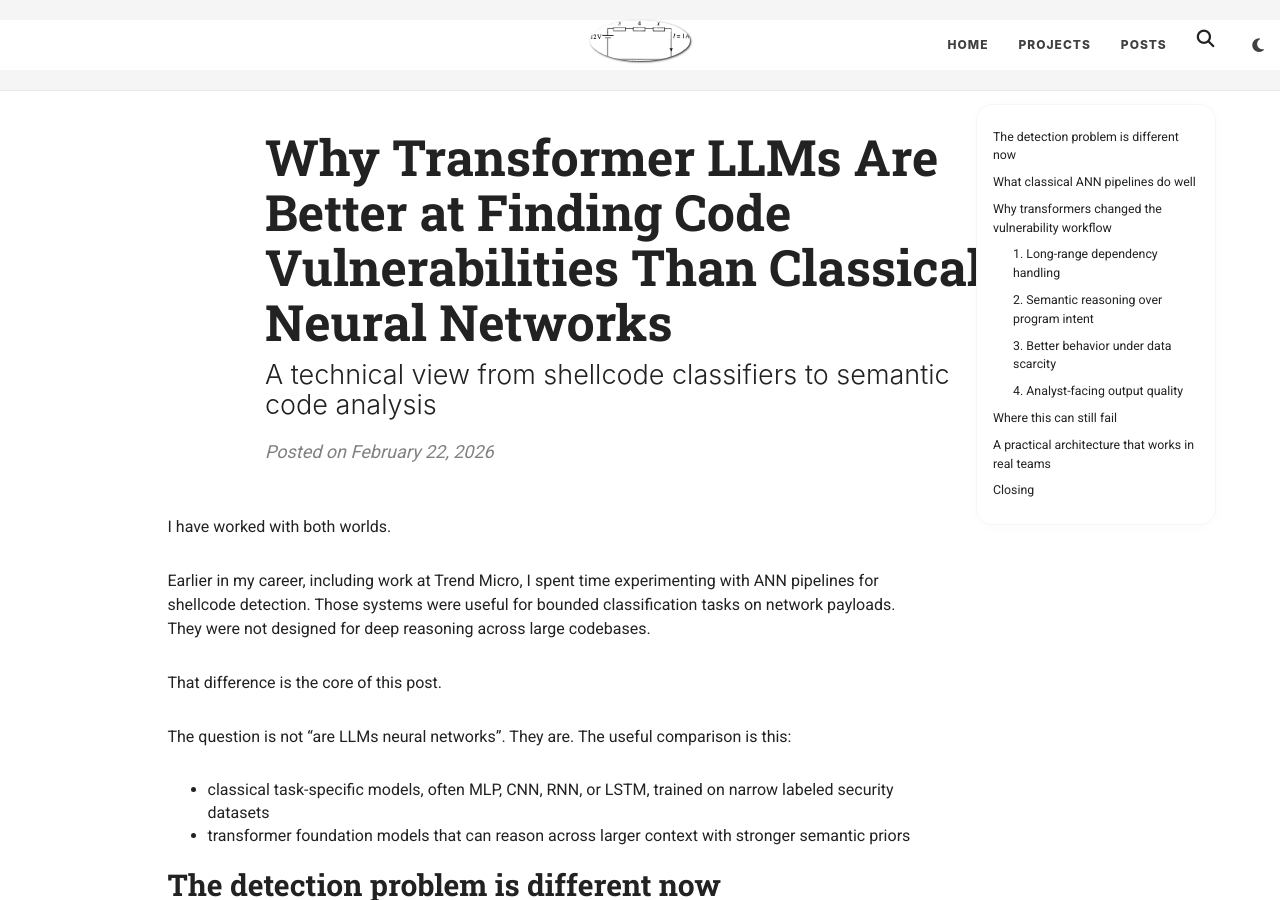
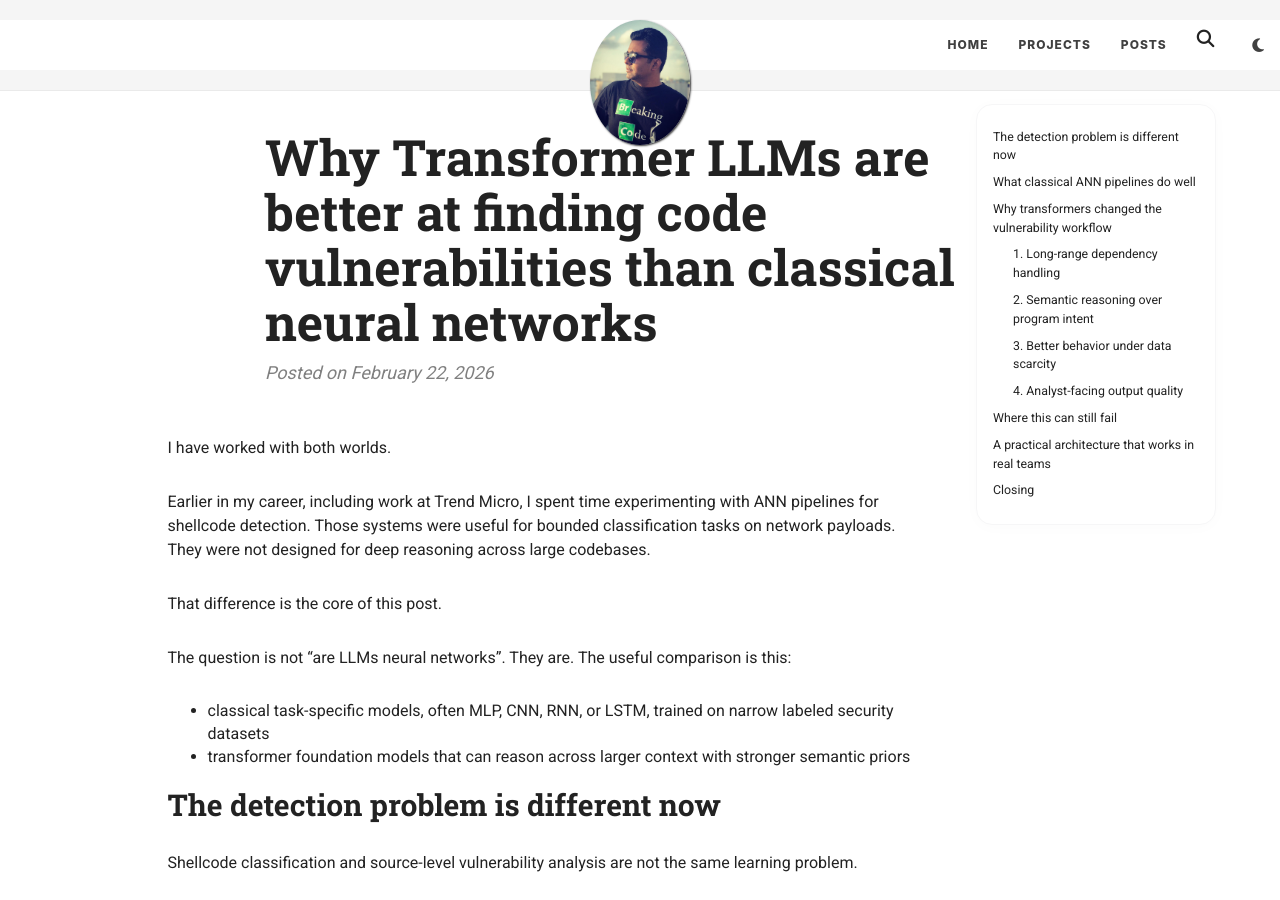
Before and after one commit to themayursinha/blog, a Jekyll site: the page built from _posts/2026-02-22-llms-vs-classical-neural-nets-for-vulnerability-detection.md, in a window 1280 px wide and 900 px high. Built offline with Jekyll 4.4.1, drawn with Linux system fonts in a browser that asks for light colours; some of the changed text lies outside the part shown.

Commit message:
fixing tags

```diff
--- a/_posts/2026-02-22-llms-vs-classical-neural-nets-for-vulnerability-detection.md
+++ b/_posts/2026-02-22-llms-vs-classical-neural-nets-for-vulnerability-detection.md
@@ -1,12 +1,8 @@
 ---
 layout: post
-title: Why Transformer LLMs Are Better at Finding Code Vulnerabilities Than Classical Neural Networks
-subtitle: A technical view from shellcode classifiers to semantic code analysis
-date: 2026-02-22 09:00:00 +0100
-image: /img/circuit.png
-published: true
+title: Why Transformer LLMs are better at finding code vulnerabilities than classical neural networks
 categories: [AI, Security]
-tags: [AI, Application Security, LLMs, Static Analysis]
+tags: [AI, Security, LLMs]
 description: A technical comparison of classical ANN pipelines and transformer LLMs for vulnerability detection.
 ---
 
```
